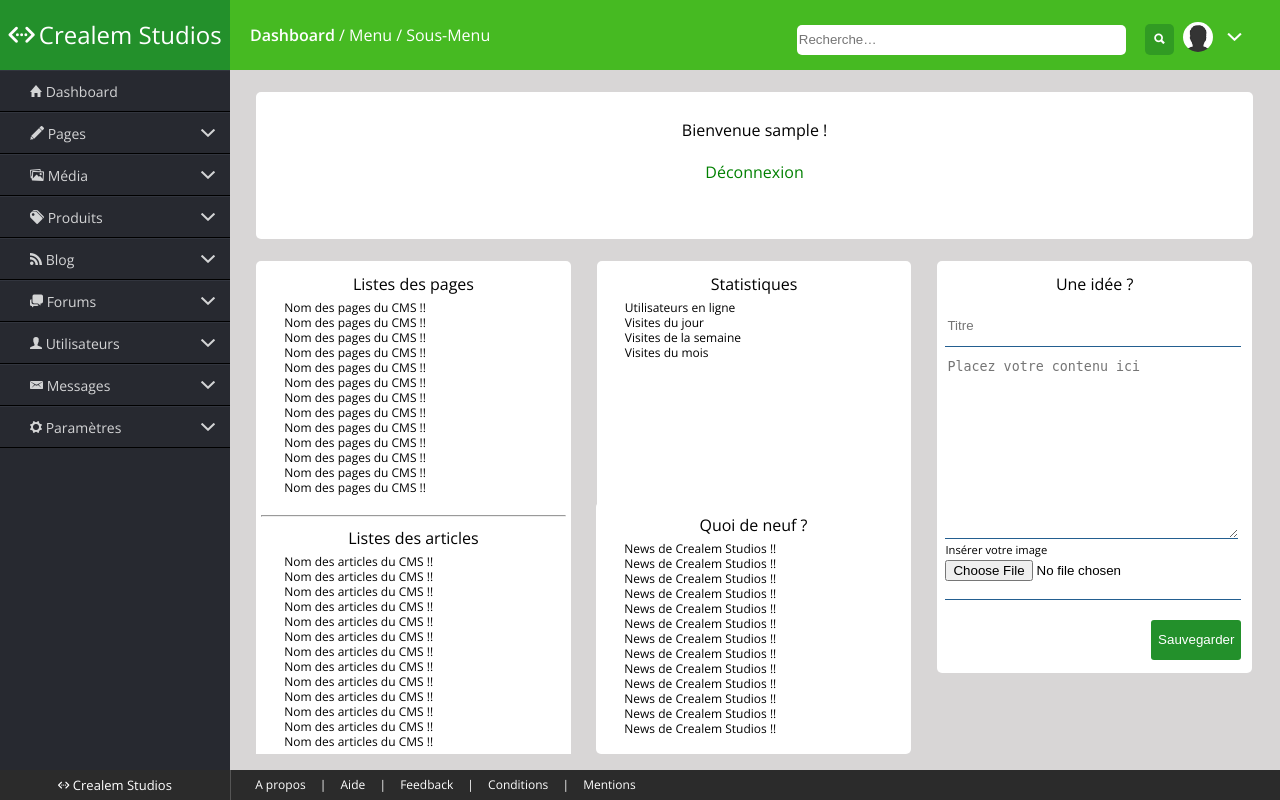
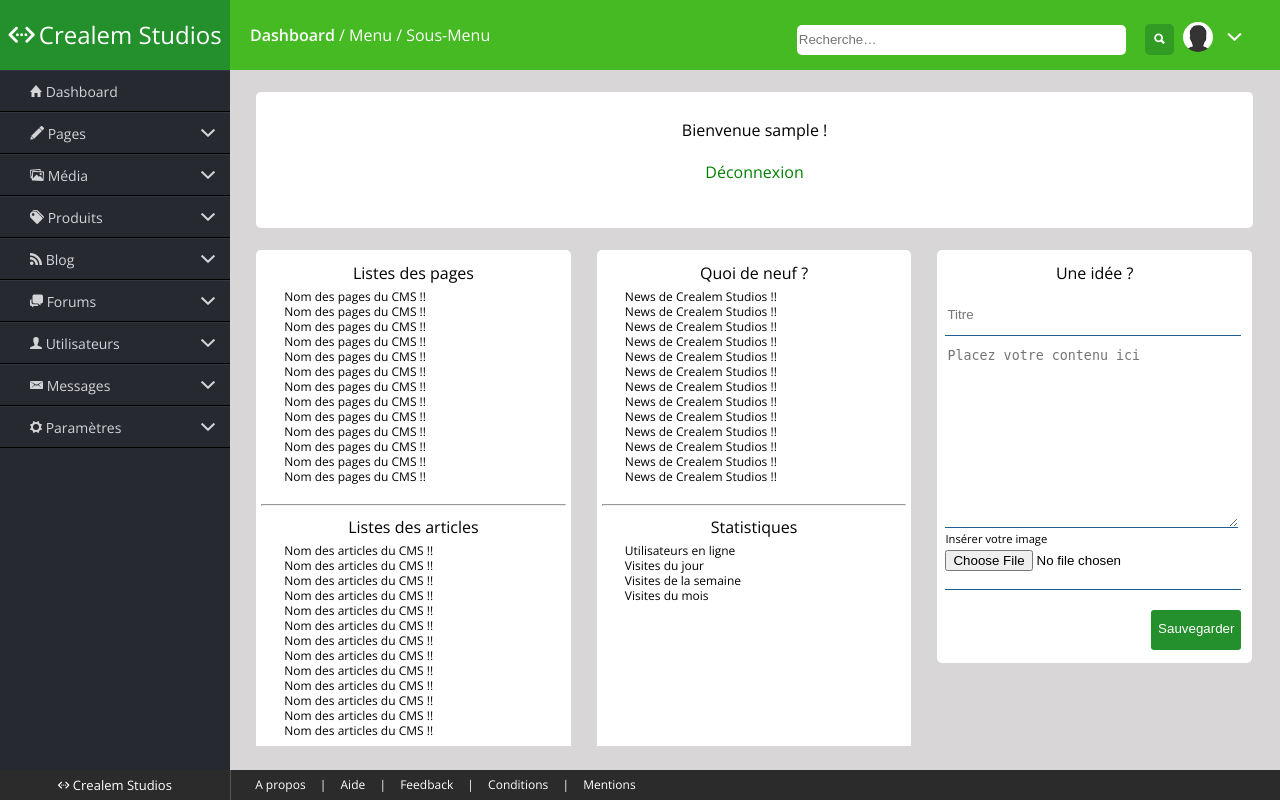
Before and after one commit to ALEMQuentin/CrealemStudios, a PHP site: page /membre.php in a window 1280 px wide. Run offline with PHP 8.4, Linux system fonts and the light colour scheme; the visitor is signed in with stand-in values (Sample User, id 1); some libraries are stand-ins or nearby versions; some web fonts are replaced.

Commit message:
version 0.1.7

```diff
--- a/inc/sidebar.php
+++ b/inc/sidebar.php
@@ -1,11 +1,11 @@
 	<div class="nav">
 		<div class="menu">
-			<a href="#"><i class="ion-home"></i> Dashboard</a>
+			<a href="membre.php"><i class="ion-home"></i> Dashboard</a>
 		</div>
 		<div class="submenu" id="submenu">
 			<a href="#"><i class="ion-edit"></i> Pages <i class="ion-chevron-down right " id="icon"></i></a>
 			<div class="sub-content hide" id="sub-content">
-				<a href="#"> Ajouter une page</a>
+				<a href="edit.php"> Ajouter une page</a>
 				<a href="#"> Toutes les pages</a>
 			</div>
 		</div>
--- a/membre.php
+++ b/membre.php
@@ -60,7 +60,7 @@ if (!isset($_SESSION['login'])) {
 				<li>Nom des articles du CMS !!</li>
 			</ul>
 		</article>
-		<article class="article" id="deux">
+		<article class="article" id="trois">
 			<h2>Quoi de neuf ?</h2>
 			<ul>
 				<li>News de Crealem Studios !!</li>
@@ -77,8 +77,7 @@ if (!isset($_SESSION['login'])) {
 				<li>News de Crealem Studios !!</li>
 				<li>News de Crealem Studios !!</li>
 			</ul>
-		</article>
-		<article class="article" id="trois">
+			<hr/>
 			<h2>Statistiques</h2>
 			<ul>
 				<li>Utilisateurs en ligne</li>
--- a/src/css/app.css
+++ b/src/css/app.css
@@ -227,19 +227,19 @@ header {
 
 .section {
 	width: 82%;
-	height: 85.5%;
+	height: 79%;
 	background-color: rgb(216, 214, 214);
 	position: absolute;
 	top: 70px;
 	left: 230px;
 	overflow: auto;
+	padding: 22px 0 22px 0;
 }
 .article {
 	width: 29%;
 	background: rgb(255, 255, 255);
 	border-radius: 5px;
 	margin-left: 2.5%;
-	margin-top: 22px;
 	z-index: 1;
 	padding: 5px;
 }
@@ -248,38 +248,22 @@ header {
 	padding: 5px;
 	text-align: center;
 }
-#un ul {
+#un ul, #deux ul, #trois ul {
 	height: 205px;
 	margin: 3px;
 }
-#deux ul {
-	height: 200px;
-	margin: 3px;
-}
-#trois ul {
-	height: 200px;
-	margin: 3px;
-}
+
 form {
 	width: 98%;
 	margin: 3px;
 }
-#deux,
-#trois {
-	height: 242px;
-}
+
 #un,
-#deux,
 #trois,
 #quatre {
 	float: left;
 }
-#deux {
-	position: absolute;
-	top: 410px;
-	left: 32.4%;
-	z-index: 1;
-}
+
 .section textarea {
 	width: 98%;
 	height: 182px;
@@ -324,6 +308,7 @@ article ul li {
 	width: 94%;
 	height: 20%;
 	text-align: center;
+	margin-bottom: 22px;
 }
 
 .welcome h2 {
@@ -332,6 +317,22 @@ article ul li {
 .accueil {
 	float: none;
 	margin-left: 35%;
+}
+
+.large {
+	width: 65%;
+	height: 700px;
+}
+
+.small {
+	width: 25%;
+	height: 700px;
+}
+
+.large, .small {
+	border-radius: 5px;
+	background-color: rgb( 255, 255, 255 );
+	float: left;
 }
 
 /*
```
Also changed, not shown: edit.php (added, +23 -0 lines), inc/content_edit.php (added, +8 -0 lines), media.php (added, +23 -0 lines), page.php (added, +23 -0 lines).
